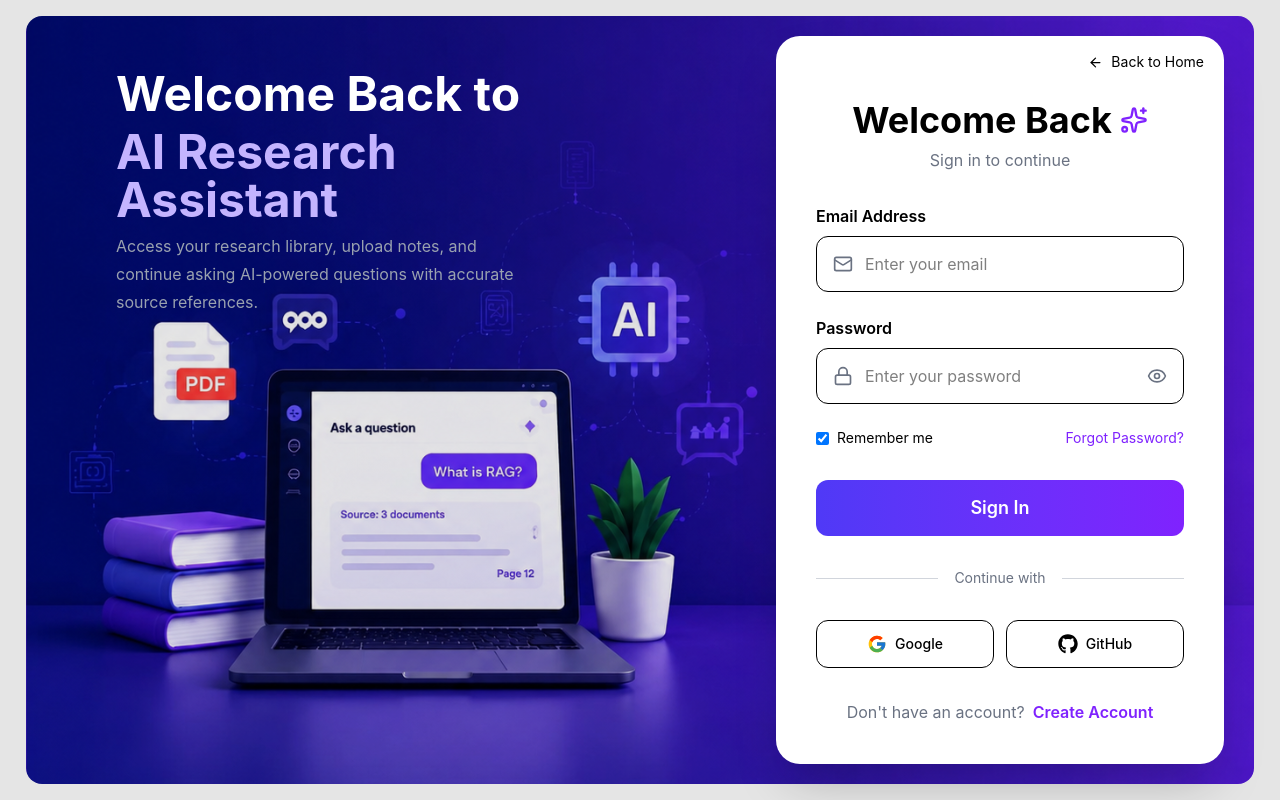
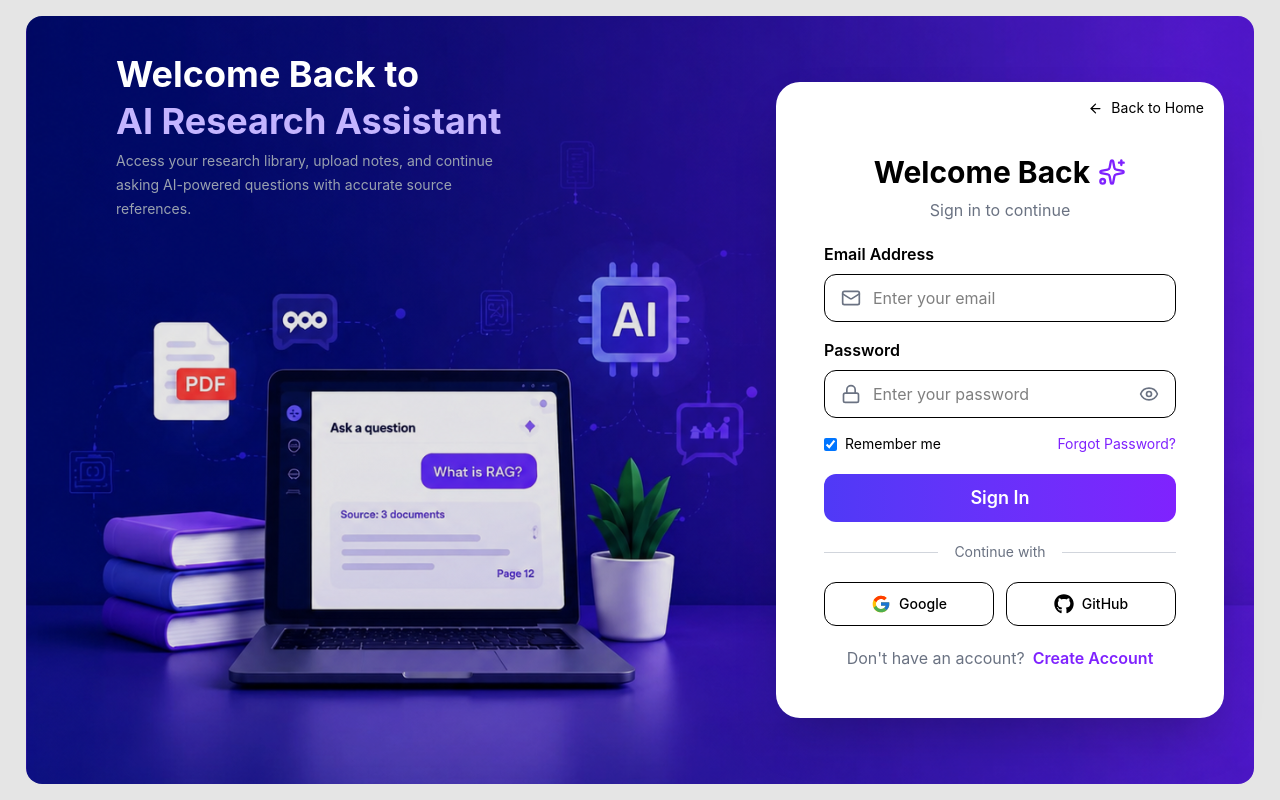
Before and after one commit to AjinathGame/AI-Research-Assistant, a React (Vite) app in the folder frontend/: page /login in a window 1280 px wide. Shown: the top 800 px of the page. Built offline with nearby package versions, Linux system fonts and the light colour scheme.

Commit message:
add login page

```diff
--- a/frontend/src/views/Login.jsx
+++ b/frontend/src/views/Login.jsx
@@ -5,38 +5,55 @@ import bgImage from "../assets/BGimage.png";
 import { Link } from "react-router-dom";
 import { useState } from "react";
 
-import Footer from "../components/Home/Footer"
+import Footer from "../components/Home/Footer";
 
 export default function Login() {
-
-
   const [showPassword, setShowPassword] = useState(false);
 
   return (
     <>
-    <div className="relative min-h-screen w-full overflow-hidden bg-gray-100 lg:bg-transparent">
+
+      <div className="relative min-h-screen w-full overflow-x-hidden bg-gray-100 lg:bg-transparent">
 
 
         <div
-        className="hidden h-[96%] w-[96%] m-auto rounded-2xl lg:block absolute inset-0 bg-cover bg-center"
+          className="
+            hidden
+            lg:block
+            absolute
+            inset-0
+            w-[96%]
+            h-[96%]
+            m-auto
+            rounded-2xl
+            bg-cover
+            bg-center
+          "
           style={{ backgroundImage: `url(${bgImage})` }}
         />
 
 
-      <div className="hidden lg:block absolute inset-0 bg-black/10"></div>
+        <div className="hidden lg:block absolute inset-0 bg-black/10" />
 
 
         <div
           className="
-          relative z-10
+            relative
+            z-10
             min-h-screen
+
             flex
             items-center
             justify-center
+
             lg:justify-between
+
             px-4
             sm:px-8
             lg:px-14
+
+            [@media(max-height:800px)]:py-3
+            [@media(max-height:700px)]:py-2
           "
         >
 
@@ -44,179 +61,464 @@ export default function Login() {
           <div
             className="
               hidden
+              lg:block
 
-           mt-0
-            lg:block
               w-[35%]
+
               text-white
               self-start
+
               mt-15
               ml-15
+
+              [@media(max-height:800px)]:mt-10
+              [@media(max-height:700px)]:mt-7
             "
           >
-          <h1 className="text-5xl mt-1 xl:text-5xl font-bold leading-tight">
+
+            <h1
+              className="
+                text-5xl
+                xl:text-5xl
+                font-bold
+                leading-tight
+
+                [@media(max-height:800px)]:text-4xl
+              "
+            >
               Welcome Back to
             </h1>
 
-          <h1 className="text-5xl mt-1 xl:text-5xl font-bold text-violet-300 mt-1">
+            <h1
+              className="
+                text-5xl
+                xl:text-5xl
+                font-bold
+                text-violet-300
+                mt-1
+
+                [@media(max-height:800px)]:text-4xl
+              "
+            >
               AI Research Assistant
             </h1>
 
-          <p className="mt-2 text-base text-gray-400 max-w-md leading-7 ">
+            <p
+              className="
+                mt-2
+                text-base
+                text-gray-400
+                max-w-md
+                leading-7
+
+                [@media(max-height:800px)]:text-sm
+                [@media(max-height:800px)]:leading-6
+              "
+            >
               Access your research library, upload notes, and continue asking
               AI-powered questions with accurate source references.
             </p>
+
           </div>
 
 
           <div
             className="
               relative
+
               w-full
               max-w-md
+
               lg:w-[510px]
+
               bg-white
               rounded-3xl
               shadow-2xl
-            p-6
 
-            sm:p-8
-            lg:p-10
+              p-5
+              sm:p-6
+              lg:p-8
+
+              [@media(max-height:800px)]:p-12
+              [@media(max-height:700px)]:p-10
             "
           >
 
-          <Link to="/" className="absolute top-4 right-5 flex items-center gap-2 text-sm cursor-pointer">
+
+            <Link
+              to="/"
+              className="
+                absolute
+                top-4
+                right-5
+
+                flex
+                items-center
+                gap-2
+
+                text-sm
+                cursor-pointer
+              "
+            >
               <ArrowLeft size={15} />
               Back to Home
             </Link>
 
-          <h1 className="text-3xl sm:text-4xl font-bold text-center mt-8 lg:mt-6 flex justify-center items-center gap-2">
+
+            <h1
+              className="
+                text-3xl
+                sm:text-4xl
+
+                font-bold
+                text-center
+
+                mt-7
+                lg:mt-6
+
+                flex
+                justify-center
+                items-center
+                gap-2
+
+                [@media(max-height:800px)]:text-3xl
+                [@media(max-height:800px)]:mt-6
+              "
+            >
               Welcome Back
-            <Sparkles size={28} className="text-violet-600" />
+
+              <Sparkles
+                size={28}
+                className="text-violet-600"
+              />
             </h1>
 
-          <p className="text-center text-gray-500 mt-2">
+            <p
+              className="
+                text-center
+                text-gray-500
+                mt-2
+
+                [@media(max-height:700px)]:mt-1
+              "
+            >
               Sign in to continue
             </p>
 
 
-          <div className="mt-8">
+            <div
+              className="
+                mt-6
+                lg:mt-8
+
+                [@media(max-height:800px)]:mt-5
+                [@media(max-height:700px)]:mt-4
+              "
+            >
               <label className="font-semibold">
                 Email Address
               </label>
 
-            <div className="flex items-center border rounded-xl h-12 sm:h-14 px-4 mt-2">
-              <Mail className="text-gray-500" size={20} />
+              <div
+                className="
+                  flex
+                  items-center
+                  border
+                  rounded-xl
+
+                  h-12
+                  sm:h-14
+
+                  px-4
+                  mt-2
+
+                  [@media(max-height:800px)]:h-12
+                "
+              >
+                <Mail
+                  className="text-gray-500"
+                  size={20}
+                />
 
                 <input
                   type="email"
                   placeholder="Enter your email"
-                className="ml-3 flex-1 outline-none"
+                  className="
+                    ml-3
+                    flex-1
+                    outline-none
+                    min-w-0
+                  "
                 />
               </div>
             </div>
 
+            {/* =================================================
+                PASSWORD
+            ================================================= */}
+            <div
+              className="
+                mt-5
+                lg:mt-6
 
-          <div className="mt-6">
+                [@media(max-height:800px)]:mt-4
+                [@media(max-height:700px)]:mt-3
+              "
+            >
               <label className="font-semibold">
                 Password
               </label>
 
-            <div className="flex items-center border rounded-xl h-12 sm:h-14 px-4 mt-2">
-              <Lock className="text-gray-500" size={20} />
+              <div
+                className="
+                  flex
+                  items-center
+                  border
+                  rounded-xl
+
+                  h-12
+                  sm:h-14
+
+                  px-4
+                  mt-2
+
+                  [@media(max-height:800px)]:h-12
+                "
+              >
+                <Lock
+                  className="text-gray-500"
+                  size={20}
+                />
 
                 <input
                   type={showPassword ? "text" : "password"}
                   placeholder="Enter your password"
-                className="ml-3 flex-1 outline-none"
+                  className="
+                    ml-3
+                    flex-1
+                    outline-none
+                    min-w-0
+                  "
                 />
 
                 <Eye
-                className="text-gray-500 cursor-pointer"
+                  className="
+                    text-gray-500
+                    cursor-pointer
+                    shrink-0
+                  "
                   size={20}
-                onClick={() => setShowPassword(!showPassword)}
-
+                  onClick={() =>
+                    setShowPassword(!showPassword)
+                  }
                 />
               </div>
             </div>
 
+            <div
+              className="
+                flex
+                justify-between
+                items-center
 
-          <div className="flex justify-between items-center mt-6 text-sm">
+                mt-5
+                lg:mt-6
+
+                text-sm
+
+                [@media(max-height:800px)]:mt-4
+                [@media(max-height:700px)]:mt-3
+              "
+            >
               <label className="flex items-center gap-2">
                 <input
                   type="checkbox"
                   defaultChecked
                   className="cursor-pointer"
                 />
+
                 Remember me
               </label>
 
               <a
                 href="#"
-              className="text-violet-600 hover:underline"
+                className="
+                  text-violet-600
+                  hover:underline
+                "
               >
                 Forgot Password?
               </a>
             </div>
 
-
             <button
               className="
                 w-full
+
                 h-12
                 sm:h-14
+
                 rounded-xl
-              mt-8
+
+                mt-6
+                lg:mt-8
+
                 bg-gradient-to-r
                 from-indigo-600
                 to-violet-600
+
                 text-white
                 text-lg
                 font-semibold
+
                 hover:opacity-95
                 transition
                 cursor-pointer
+
+                [@media(max-height:800px)]:h-12
+                [@media(max-height:800px)]:mt-5
+                [@media(max-height:700px)]:mt-4
               "
             >
               Sign In
             </button>
 
 
-          <div className="flex items-center my-8">
-            <div className="flex-1 h-px bg-gray-300"></div>
+            <div
+              className="
+                flex
+                items-center
 
-            <span className="mx-4 text-gray-500 text-sm">
+                my-6
+                lg:my-8
+
+                [@media(max-height:800px)]:my-5
+                [@media(max-height:700px)]:my-4
+              "
+            >
+              <div className="flex-1 h-px bg-gray-300" />
+
+              <span
+                className="
+                  mx-4
+                  text-gray-500
+                  text-sm
+                  whitespace-nowrap
+                "
+              >
                 Continue with
               </span>
 
-            <div className="flex-1 h-px bg-gray-300"></div>
+              <div className="flex-1 h-px bg-gray-300" />
             </div>
 
 
-        <div className="grid grid-cols-2 gap-3 mt-2">
-            <button className="h-12 border rounded-xl flex justify-center cursor-pointer items-center gap-2 hover:bg-gray-50 transition">
+            <div
+              className="
+                grid
+                grid-cols-2
+                gap-3
+                mt-2
+              "
+            >
+
+              <button
+                type="button"
+                className="
+                  h-12
+
+                  border
+                  rounded-xl
+
+                  flex
+                  justify-center
+                  items-center
+                  gap-2
+
+                  hover:bg-gray-50
+                  transition
+                  cursor-pointer
+
+                  [@media(max-height:800px)]:h-11
+                "
+              >
                 <FcGoogle size={20} />
-                <span className="text-sm font-medium">Google</span>
+
+                <span className="text-sm font-medium">
+                  Google
+                </span>
               </button>
 
-            <button className="h-12 border rounded-xl flex justify-center cursor-pointer items-center gap-2 hover:bg-gray-50 transition">
+
+              <button
+                type="button"
+                className="
+                  h-12
+
+                  border
+                  rounded-xl
+
+                  flex
+                  justify-center
+                  items-center
+                  gap-2
+
+                  hover:bg-gray-50
+                  transition
+                  cursor-pointer
+
+                  [@media(max-height:800px)]:h-11
+                "
+              >
                 <FaGithub size={20} />
-                <span className="text-sm font-medium">GitHub</span>
+
+                <span className="text-sm font-medium">
+                  GitHub
+                </span>
               </button>
+
             </div>
 
 
-          <p className="text-center mt-8 text-gray-500 text-sm sm:text-base">
+            <p
+              className="
+                text-center
+
+                mt-6
+                lg:mt-8
+
+                text-gray-500
+                text-sm
+                sm:text-base
+
+                [@media(max-height:800px)]:mt-5
+                [@media(max-height:700px)]:mt-4
+              "
+            >
               Don't have an account?
 
-            <span className="text-violet-600 font-semibold ml-2 cursor-pointer hover:underline">
+              <span
+                className="
+                  text-violet-600
+                  font-semibold
+                  ml-2
+
+                  cursor-pointer
+                  hover:underline
+                "
+              >
                 Create Account
               </span>
             </p>
+
           </div>
+
         </div>
+
       </div>
-    <Footer/>
+
+
+      <Footer />
     </>
   );
 }
```
Lines whose indentation alone changed are shown as unchanged.
